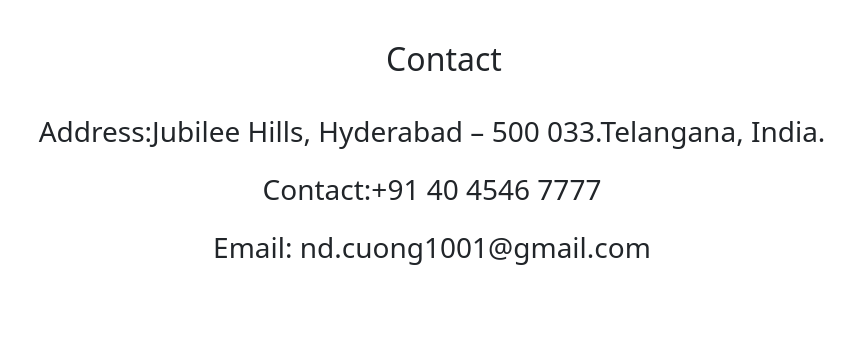
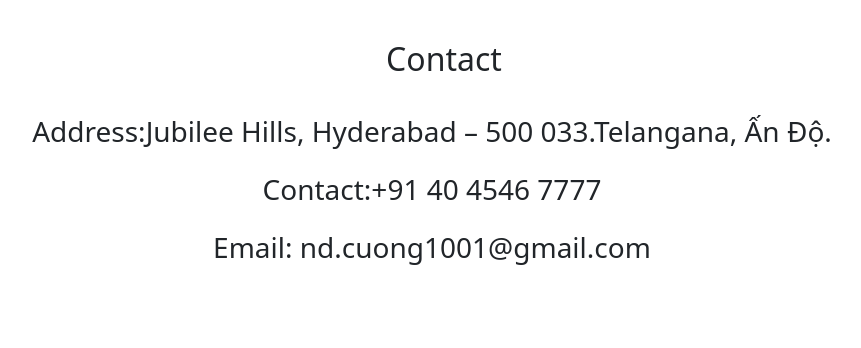
Before and after one commit to NDCUONG1001/django, a Django app: page /contact in a window 1280 px wide. Shown: the part 76-424 px from the top of the page, without its empty margins (196-1057 px from the left). Run offline with Django 4.2, Linux system fonts and the light colour scheme; some libraries are stand-ins or nearby versions.

Commit message:
edit contact about

```diff
--- a/ecommerce/ecom/app/templates/app/about.html
+++ b/ecommerce/ecom/app/templates/app/about.html
@@ -11,7 +11,7 @@
         <div class="row container">
             <p class="fs-4 text-center">
                 This is a public limited company having its registered and comporate office at Pune City of Maharahstra State in India. The company was incorporated in the year 2018 and production commenced in 2020.
-                This is one of the fastest growing Public Listed Companies in Pune
+                This is one of the fastest growing Public Listed Companies in Pune Hello
             </p>
         </div>
 
--- a/ecommerce/ecom/app/templates/app/contact.html
+++ b/ecommerce/ecom/app/templates/app/contact.html
@@ -9,7 +9,7 @@
         <h2 class="text-center"> Contact </h2>
         <br>
         <div class="row container">
-            <p class='fs-3 text-center'>Address:Jubilee Hills, Hyderabad – 500 033.Telangana, India.</p>
+            <p class='fs-3 text-center'>Address:Jubilee Hills, Hyderabad – 500 033.Telangana, Ấn Độ.</p>
             <p class='fs-3 text-center'>Contact:+91 40 4546 7777</p>
             <p class='fs-3 text-center'>Email:  nd.cuong1001@gmail.com</p>
         </div>
```
